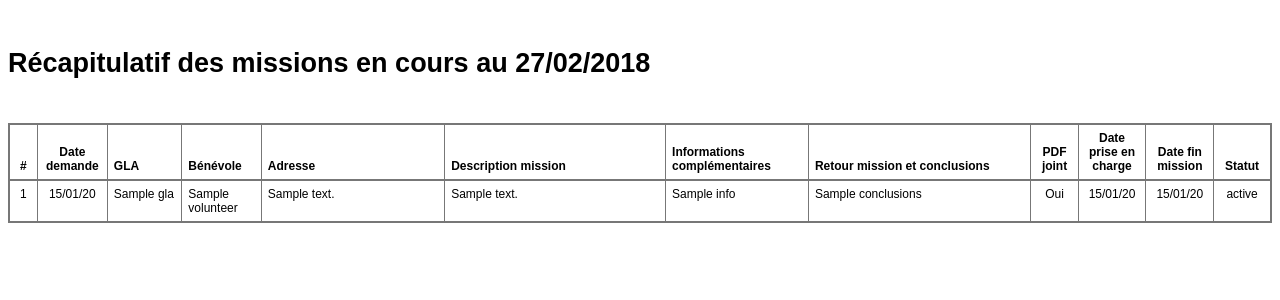
After one commit to LiliceD/HHMissions, a Symfony app: template templates/pdf/missions-recap.html.twig in a window 1280 px wide. The commit adds this page. Shown: the top 300 px of the page. Run offline with Twig, Linux system fonts and the light colour scheme; the template is opened without the code that fills it: most values are stand-ins (such as "Sample title", 1, 10 or a date in 2020); some libraries are stand-ins or nearby versions.

Commit message:
missions recap (page + pdf export)

```diff
--- a/templates/base.html.twig
+++ b/templates/base.html.twig
@@ -29,6 +29,7 @@
             <div class="navbar-nav">
               <a class="nav-item nav-link active" href="{{ path('app_missions_list') }}">Liste</a>
               <a class="nav-item nav-link" href="{{ path('app_missions_add') }}">Créer une FM</a>
+              <a class="nav-item nav-link" href="{{ path('app_missions_recap') }}">Récap FM en cours</a>
               <a class="nav-item nav-link" href="{{ path('app_accomodation_list') }}">Logements</a>
             </div>
           </div>
--- a/templates/mission/view.html.twig
+++ b/templates/mission/view.html.twig
@@ -144,7 +144,7 @@
     </div>
     <div class="col-md-auto">
       {% if mission.pdfScan %}
-        <a href="{{ asset('uploads/pdf/' ~ mission.pdfScan) }}" class="btn btn-primary mr-2">
+        <a href="{{ asset('uploads/pdf/' ~ mission.pdfScan) }}" target="_blank" class="btn btn-primary mr-2">
           Voir le scan PDF
         </a>
         <a href="{{ path('app_missions_pdf-scan-delete', {'id': mission.id}) }}" class="btn btn-outline-danger btn-sm mr-4">
--- /dev/null
+++ b/templates/pdf/missions-recap.html.twig
@@ -0,0 +1,132 @@
+{% extends 'base.html.twig' %}
+
+{% block stylesheets %}
+  <style>
+    .pdf-content {
+      font-family: Arial;
+      font-size: 18px;
+    }
+
+    table {
+      font-size: 12px;
+      border-collapse: collapse;
+      border: 2px solid #777;
+    }
+
+    thead {
+      text-align: left;
+      vertical-align: bottom;
+      border-bottom: 2px solid #777;
+      border-top: 0;
+    }
+
+    tr:nth-child(even) {
+      background-color: #f2f2f2
+    }
+
+    th, td {
+      padding: 6px;
+      border-left: 1px solid #777;
+    }
+
+    td {
+      vertical-align: top;
+      border-top: 1px solid #777;
+    }
+
+    .center {
+      text-align: center;
+    }
+
+    .table-recap-id {
+      width: 20px;
+    }
+    .table-recap-date {
+      width: 60px;
+    }
+    .table-recap-name {
+      width: 75px;
+    }
+    .table-recap-address {
+      width: 250px;
+    }
+    .table-recap-description {
+      width: 300px;
+    }
+    .table-recap-info {
+      width: 150px;
+    }
+    .table-recap-pdf {
+      width: 40px;
+    }
+    .table-recap-statut {
+      width: 50px;
+    }
+  </style>
+{% endblock %}
+
+{% block nav %}
+{% endblock %}
+
+{% block body %}
+
+  <div class="pdf-content">
+    <h2>Récapitulatif des missions en cours au {{ "now"|date('d/m/Y') }}</h2>
+
+    <br>
+
+    <table>
+
+      <thead>
+        <tr>
+          <th scope="col" class="table-recap-id center">#</th>
+          <th scope="col" class="table-recap-date center">Date demande</th>
+          <th scope="col" class="table-recap-name">GLA</th>
+          <th scope="col" class="table-recap-name">Bénévole</th>
+          <th scope="col" class="table-recap-address">Adresse</th>
+          <th scope="col" class="table-recap-description">Description mission</th>
+          <th scope="col" class="table-recap-info">Informations complémentaires</th>
+          <th scope="col" class="table-recap-description">Retour mission et conclusions</th>
+          <th scope="col" class="table-recap-pdf center">PDF joint</th>
+          <th scope="col" class="table-recap-date center">Date prise en charge</th>
+          <th scope="col" class="table-recap-date center">Date fin mission</th>
+          <th scope="col" class="table-recap-statut center">Statut</th>
+          {# <th scope="col" colspan="2"></th> #}
+        </tr>
+      </thead>
+
+      <tbody>
+
+        {% for mission in missions %}
+          <tr>
+            <td class="center">{{ mission.id }}</td>
+            <td class="center">{{ mission.dateCreated|date('d/m/y') }}</td>
+            <td>{{ mission.gla }}</td>
+            <td>{{ mission.volunteer }}</td>
+            <td>{{ mission.accomodation.address }}</td>
+            <td>{{ mission.description }}</td>
+            <td>{{ mission.info }}</td>
+            <td>{{ mission.conclusions }}</td>
+            <td class="center">
+              {% if mission.pdfScan %}
+                Oui
+              {% else %}
+                Non
+              {% endif %}
+            </td>
+            <td class="center">{{ mission.dateAssigned|date('d/m/y') }}</td>
+            <td class="center">{{ mission.dateFinished|date('d/m/y') }}</td>
+            <td class="center">{{ mission.status }}</td>
+          </tr>
+        {% endfor %}
+
+      </tbody>
+
+    </table>
+
+  </div>
+
+{% endblock %}
+
+{% block javascripts %}
+{% endblock %}
```
Also changed, not shown: public/style/css/style.css (+32 -0 lines), src/Controller/MissionController.php (+115 -42 lines), src/Entity/Mission.php (+5 -5 lines), src/Repository/MissionRepository.php (+6 -7 lines), templates/mission/list.html.twig (+6 -20 lines), templates/mission/recap.html.twig (added, +92 -0 lines), templates/pdf/mission.html.twig (renamed from templates/pdf/pdf.html.twig), 1 other file.
